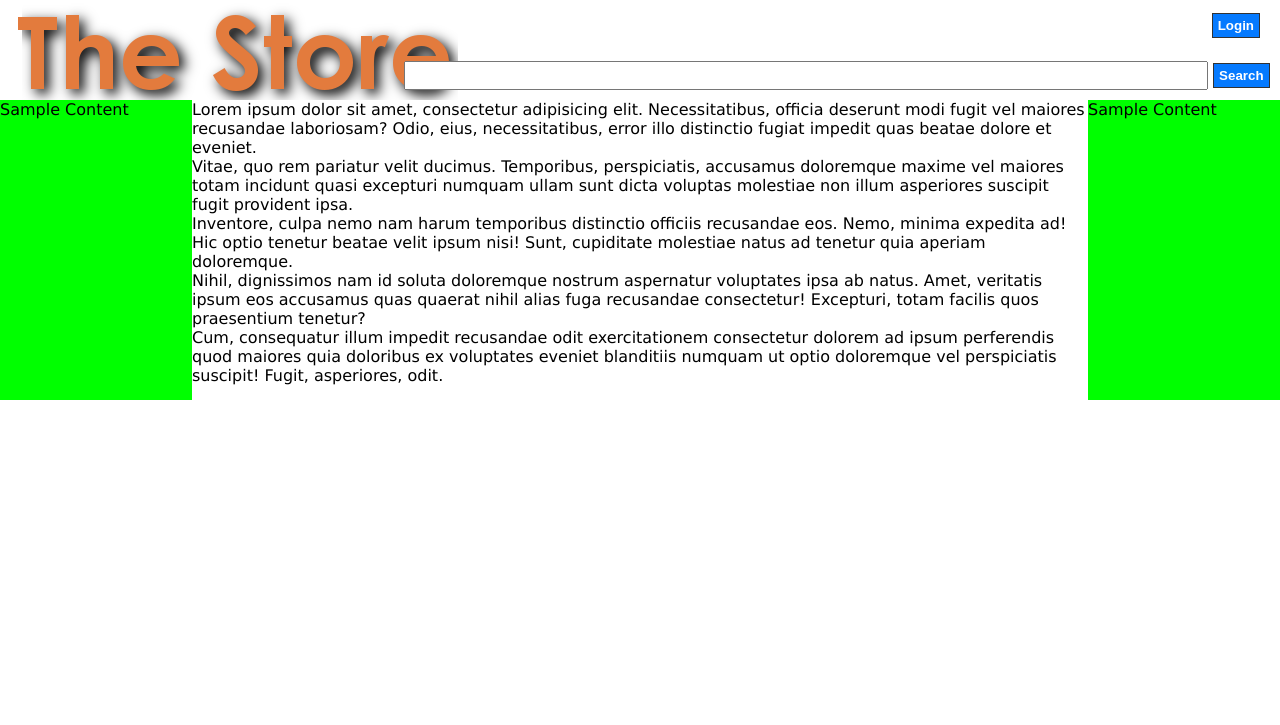
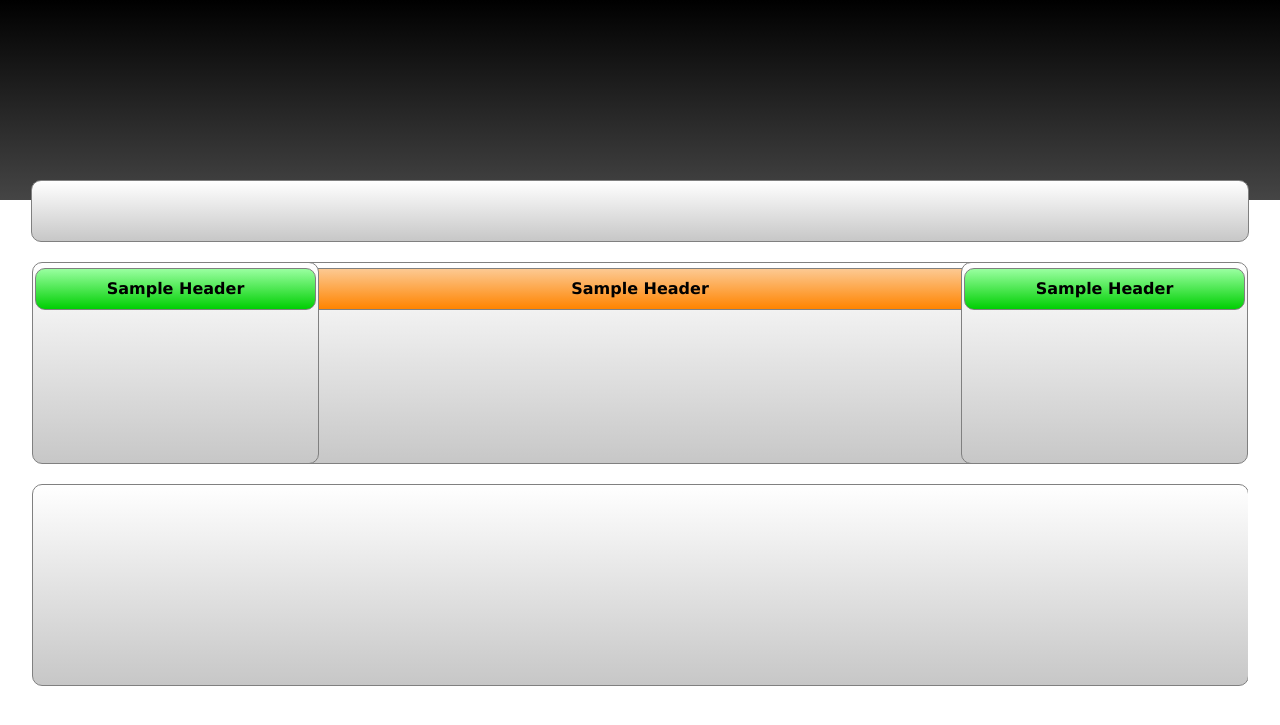
Before and after one commit to rpatalastas/Store, a PHP site: page /templates/layout_template.html in a window 1280 px wide. Shown: the top 725 px of the page. Run offline with PHP 8.4, Linux system fonts and the light colour scheme.

Commit message:
Major layout + css changes

```diff
--- a/core/includes/page_elements/aside_left.php
+++ /dev/null
@@ -1,5 +0,0 @@
-<aside id="aside_left">
-	<div class="aside_div">
-		Sample Content
-	</div>
-</aside>
--- a/core/includes/page_elements/aside_right.php
+++ /dev/null
@@ -1,5 +0,0 @@
-<aside id="aside_right">
-	<div class="aside_div">
-		Sample Content
-	</div>
-</aside>
--- a/core/includes/page_elements/login_bar.php
+++ /dev/null
@@ -1,3 +0,0 @@
-<div id="login_bar">
-	<button id="login_button">Login</button>
-</div>
--- a/stylesheets/global.css
+++ b/stylesheets/global.css
@@ -1,100 +1,118 @@
-/*#057aff*/
 /*====RESET====*/
-body, html, div, p, *{
+*{
 	margin: 0;
 	padding: 0;
 }
-
+body, html, *{
+	margin: 0;
+	padding: 0;
+}
+/*----====	DESKTOP: ====----*/
+@media only screen and (min-width : 1224px) {
 	/*====TAGS====*/
 	aside{
-	background: #0F0;
-	overflow: auto;
-	height: 100%;
-	min-height: 300px;
+		background-image: -moz-linear-gradient(bottom, #FFFFFF 0%, #C7C7C7 100%);
+		background-image: -ms-linear-gradient(bottom, #FFFFFF 0%, #C7C7C7 100%);
+		background-image: -o-linear-gradient(bottom, #FFFFFF 0%, #C7C7C7 100%);
+		background-image: -webkit-linear-gradient(bottom, #FFFFFF 0%, #C7C7C7 100%);
+		background-image: linear-gradient(to bottom, #FFFFFF 0%, #C7C7C7 100%);
+		border-radius:10px;
+		border: 1px solid gray;
+		min-height: 200px;
+		min-width: 285px;
 		width: 15%;
 	}
 	body{
-	font-family:"Lucida Sans Unicode";
+		color: #000;
+		font-family: "Lucida Sans Unicode", "Lucida Grande", sans-serif;
+		/*text-shadow: 1px 1px 3px #000;*/
+		width: 100%;
 	}
-button{
-	background:#057aff;
-	border:1px solid #333;
-	color: #FFF;
-	cursor:pointer;
-	padding: 4px 5px;
-	font-weight:bold;
+	footer{
+		background-image: -moz-linear-gradient(bottom, #FFFFFF 0%, #C7C7C7 100%);
+		background-image: -ms-linear-gradient(bottom, #FFFFFF 0%, #C7C7C7 100%);
+		background-image: -o-linear-gradient(bottom, #FFFFFF 0%, #C7C7C7 100%);
+		background-image: -webkit-linear-gradient(bottom, #FFFFFF 0%, #C7C7C7 100%);
+		background-image: linear-gradient(to bottom, #FFFFFF 0%, #C7C7C7 100%);
+		border-radius:10px;
+		border: 1px solid gray;
+		height: 200px;
+		margin: 20px auto 0 auto;
+		width: 99.9%;
 	}
-button:hover{
-	box-shadow: 0px 0px 15px #007BFF;
+	nav{
+		background-image: -moz-linear-gradient(bottom, #FFFFFF 0%, #C7C7C7 100%);
+		background-image: -ms-linear-gradient(bottom, #FFFFFF 0%, #C7C7C7 100%);
+		background-image: -o-linear-gradient(bottom, #FFFFFF 0%, #C7C7C7 100%);
+		background-image: -webkit-linear-gradient(bottom, #FFFFFF 0%, #C7C7C7 100%);
+		background-image: linear-gradient(to bottom, #FFFFFF 0%, #C7C7C7 100%);
+		border-radius: 10px;
+		border: 1px solid gray;
+		height: 60px;
+		margin: -20px auto 20px auto;
+		width: 95%;
 	}
-input:focus{
-	box-shadow: 0px 0px 15px #007BFF;
-}
-
-/*====ID====*/
-#aside_left{
-	float: left;
-}
-#aside_right{
-	float: right;
-}
+	/*====ID'S====*/
 	#banner{
-	background: url(../images/core/banner.png) no-repeat center;
-	height: 100px;
-	display:block;
-	max-width: 30%;
-	min-width: 450px;
-	padding:0 10px;
-}
-#body_frame{
-	clear: both;
-	overflow: auto;
+		background-image: -moz-linear-gradient(bottom, #000000 0%, #454545 100%);
+		background-image: -ms-linear-gradient(bottom, #000000 0%, #454545 100%);
+		background-image: -o-linear-gradient(bottom, #000000 0%, #454545 100%);
+		background-image: -webkit-linear-gradient(b7ottom, #000000 0%, #454545 100%);
+		background-image: linear-gradient(to bottom, #000000 0%, #454545 100%);
+		height: 200px;
 		width: 100%;
 	}
 	#content{
-	float: left;
-	min-height: 300px;
-	width: 70%;
-}
-#footer{
-	clear:both;
-	min-height: 150px;
-	width: 100%;
-}
-#login_bar{
-	width: 100%;
-	float: right;
-	height: 50px;
-	line-height: 50px;
-	text-align: right;
-}
-#login_button{
-	margin-right: 20px;
+		background-image: -moz-linear-gradient(bottom, #FFFFFF 0%, #C7C7C7 100%);
+		background-image: -ms-linear-gradient(bottom, #FFFFFF 0%, #C7C7C7 100%);
+		background-image: -o-linear-gradient(bottom, #FFFFFF 0%, #C7C7C7 100%);
+		background-image: -webkit-linear-gradient(bottom, #FFFFFF 0%, #C7C7C7 100%);
+		background-image: linear-gradient(to bottom, #FFFFFF 0%, #C7C7C7 100%);
+		border-radius:10px;
+		border: 1px solid gray;
+		height: 200px;
+		margin: 0 auto;
+		width: 65%;
 	}
 	#main_frame{
-	height: 100%;
-	min-height: 500px;
-	width: 100%;
+		margin: 0 auto;
+		overflow: auto;
+		width: 95%;
 	}
-#search_bar{
-	height:50px;
-	width: 100%;
-	line-height: 50px;
+	/*====CLASSES====*/
+	.aside_header{
+		background-image: -o-linear-gradient(bottom, #99FFA0 0%, #00CF03 100%);
+background-image: -moz-linear-gradient(bottom, #99FFA0 0%, #00CF03 100%);
+background-image: -webkit-linear-gradient(bottom, #99FFA0 0%, #00CF03 100%);
+background-image: -ms-linear-gradient(bottom, #99FFA0 0%, #00CF03 100%);
+background-image: linear-gradient(to bottom, #99FFA0 0%, #00CF03 100%);
+		border-radius:inherit;
+		border: inherit;
+		height: 40px;
+		line-height: 40px;
+		margin: 5px auto;
+		text-align: center;
+		width: 98%;
+	}
+	.content_header{
+		background-image: -moz-linear-gradient(bottom, #FCC992 0%, #FF8400 100%);
+		background-image: -ms-linear-gradient(bottom, #FCC992 0%, #FF8400 100%);
+		background-image: -o-linear-gradient(bottom, #FCC992 0%, #FF8400 100%);
+		background-image: -webkit-linear-gradient(bottom, #FCC992 0%, #FF8400 100%);
+		background-image: linear-gradient(to bottom, #FCC992 0%, #FF8400 100%);
+		border-radius: inherit;
+		border: inherit;
+		height: 40px;
+		line-height: 40px;
+		margin: 5px auto;
+		text-align: center;
+		width: 98%;
+	}
+	.float_left{
+		float: left;
+	}
+	.float_right{
 		float: right;
 	}
-#search_input{
-	height: 25px;
-	width:800px;
-	margin-left: 20px;
 }
-#top_frame{
-	overflow: auto;
-	width: 70%;
-	float: right;
-	height: 100px;
-}
-
-/*====CLASS====*/
-.clear_both{
-	clear:both;
-}
+/*----====	END DESKTOP: ====----*/
--- a/stylesheets/navigation.css
+++ /dev/null
@@ -1,24 +0,0 @@
-/*====TAGS====*/
-nav{
-	background: #00F;
-	height: 50px;
-	text-align: center;
-	width: 100%;
-}
-nav ul{
-	display: inline-block;
-	height: 100%;
-	list-style: none;
-	margin: 0 auto;
-	overflow: auto;
-}
-nav li{
-	background: #0F0;
-	float: left;
-	height: 100%;
-	line-height: 50px;
-	margin: 0 10px;
-	padding: 0 20px;
-}
-/*====ID====*/
-/*====CLASS====*/
--- a/templates/layout_template.html
+++ b/templates/layout_template.html
@@ -1,46 +1,18 @@
-<!DOCTYPE html>
+<!doctype html>
 <html lang="en">
 <head>
 	<meta charset="UTF-8">
-	<title>Page Title</title>
+	<title>Title</title>
 	<link rel="stylesheet" href="../stylesheets/global.css">
-	<link rel="stylesheet" href="../stylesheets/navigation.css">
 </head>
 <body>
-	<div id="top_frame">
-	<div id="login_bar">
-		<button id="login_button">Login</button>
-	</div>
-	<div id="search_bar" class="clear_both">
-		<input type="text" name="search" id="search_input">
-		<button id="search_button">Search</button>
-	</div>
-	</div>
-
 	<div id="banner"></div>
+	<nav></nav>
 	<div id="main_frame">
-		<div id="body_frame">
-			<aside id="aside_left">
-				<div class="aside_div">
-					Sample Content
-				</div>
-			</aside>
-			<div id="content">
-				<p>Lorem ipsum dolor sit amet, consectetur adipisicing elit. Necessitatibus, officia deserunt modi fugit vel maiores recusandae laboriosam? Odio, eius, necessitatibus, error illo distinctio fugiat impedit quas beatae dolore et eveniet.</p>
-				<p>Vitae, quo rem pariatur velit ducimus. Temporibus, perspiciatis, accusamus doloremque maxime vel maiores totam incidunt quasi excepturi numquam ullam sunt dicta voluptas molestiae non illum asperiores suscipit fugit provident ipsa.</p>
-				<p>Inventore, culpa nemo nam harum temporibus distinctio officiis recusandae eos. Nemo, minima expedita ad! Hic optio tenetur beatae velit ipsum nisi! Sunt, cupiditate molestiae natus ad tenetur quia aperiam doloremque.</p>
-				<p>Nihil, dignissimos nam id soluta doloremque nostrum aspernatur voluptates ipsa ab natus. Amet, veritatis ipsum eos accusamus quas quaerat nihil alias fuga recusandae consectetur! Excepturi, totam facilis quos praesentium tenetur?</p>
-				<p>Cum, consequatur illum impedit recusandae odit exercitationem consectetur dolorem ad ipsum perferendis quod maiores quia doloribus ex voluptates eveniet blanditiis numquam ut optio doloremque vel perspiciatis suscipit! Fugit, asperiores, odit.</p>
-			</div>
-			<aside id="aside_right">
-				<div class="aside_div">
-					Sample Content
-				</div>
-			</aside>
-		</div>
-		<footer>
-			<div id="footer"></div>
-		</footer>
+		<aside class="float_left"><h4 class="aside_header">Sample Header</h4></aside>
+		<aside class="float_right"><h4 class="aside_header">Sample Header</h4></aside>
+		<div id="content"><h4 class="content_header">Sample Header</h4></div>
+		<footer></footer>
 	</div>
 </body>
 </html>
```
Also changed, not shown: core/includes/page_elements/footer.php (deleted, +0 -7 lines), core/includes/page_elements/head.php (deleted, +0 -12 lines), core/includes/page_elements/header.php (deleted, +0 -8 lines), core/includes/page_elements/nav.php (deleted, +0 -9 lines), images/ins.jpg (deleted), images/inspir.png (deleted), images/inspiration.jpg. Lines whose indentation alone changed are shown as unchanged.
